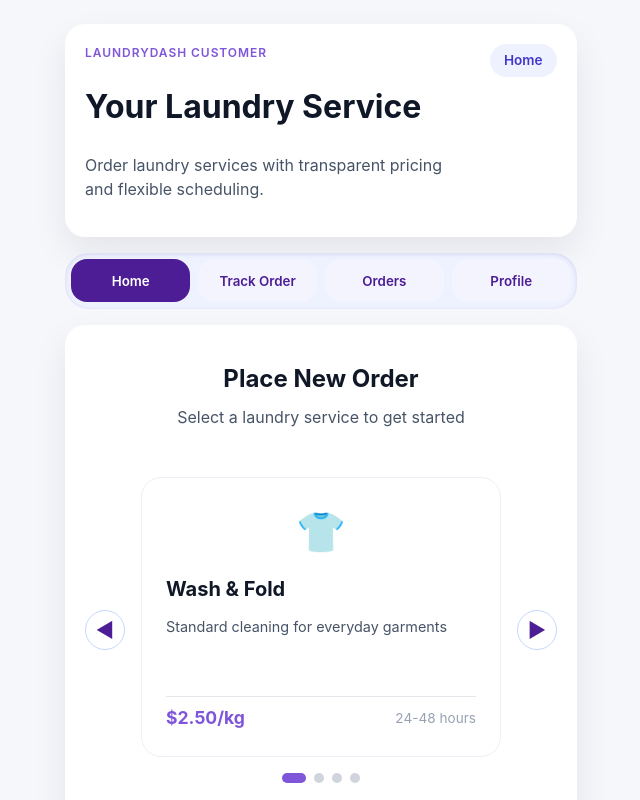
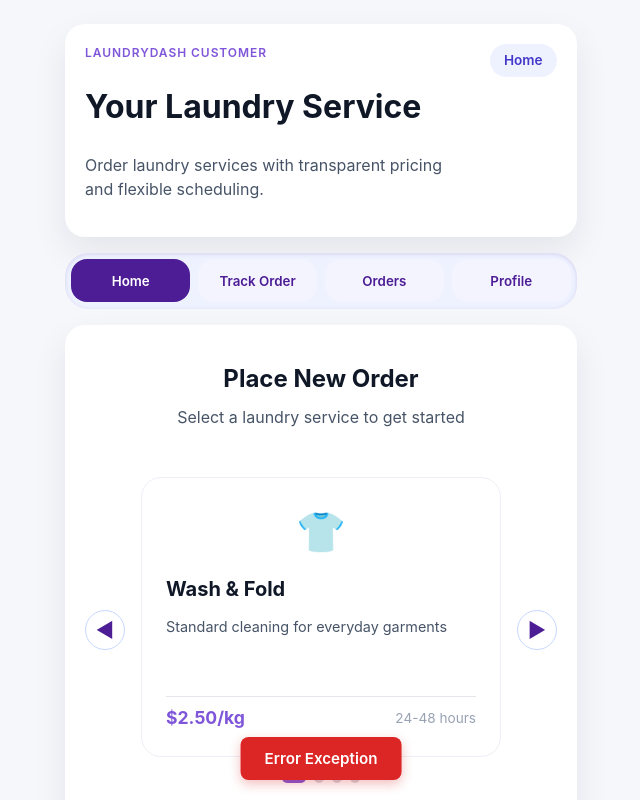
Before and after one commit to Path-yang/IS2102-group-project, a React (Vite) app in the folder laundrydash-app/: page /customer in a window 1280 px wide. Shown: the top 800 px of the page, without its empty margins (319-959 px from the left). Built offline with nearby package versions, Linux system fonts and the light colour scheme.

Commit message:
Add error exception button and error customer page with discount code error handling

```diff
--- a/laundrydash-app/src/App.css
+++ b/laundrydash-app/src/App.css
@@ -1855,3 +1855,68 @@ main {
   background: rgba(0, 0, 0, 0.9);
   font-size: 0.95rem;
 }
+
+/* Error Exception Button */
+.error-exception-btn {
+  position: fixed;
+  bottom: 20px;
+  left: 50%;
+  transform: translateX(-50%);
+  padding: 12px 24px;
+  background: #dc2626;
+  color: white;
+  border: none;
+  border-radius: 8px;
+  font-weight: 600;
+  font-size: 0.95rem;
+  cursor: pointer;
+  box-shadow: 0 4px 12px rgba(220, 38, 38, 0.3);
+  z-index: 1000;
+  transition: all 0.2s;
+}
+
+.error-exception-btn:hover {
+  background: #b91c1c;
+  transform: translateX(-50%) translateY(-2px);
+  box-shadow: 0 6px 16px rgba(220, 38, 38, 0.4);
+}
+
+.error-exception-btn:active {
+  transform: translateX(-50%) translateY(0);
+  box-shadow: 0 2px 8px rgba(220, 38, 38, 0.3);
+}
+
+/* Error Customer Page */
+.error-customer-content {
+  max-width: 600px;
+  margin: 0 auto;
+  text-align: center;
+  padding: 2rem 0;
+}
+
+.error-customer-content h2 {
+  margin-bottom: 1rem;
+  color: #0f172a;
+}
+
+.error-customer-content p {
+  color: #475467;
+  margin-bottom: 2rem;
+}
+
+.error-actions {
+  display: flex;
+  flex-direction: column;
+  gap: 1rem;
+  margin-top: 2rem;
+}
+
+.error-trigger {
+  background: #fef2f2 !important;
+  color: #dc2626 !important;
+  border: 2px solid #dc2626 !important;
+}
+
+.error-trigger:hover {
+  background: #fee2e2 !important;
+}
--- a/laundrydash-app/src/App.tsx
+++ b/laundrydash-app/src/App.tsx
@@ -3,6 +3,7 @@ import './App.css';
 import CustomerApp from './pages/CustomerApp';
 import DriverApp from './pages/DriverApp';
 import Home from './pages/Home';
+import ErrorCustomer from './pages/ErrorCustomer';
 
 const App = () => {
   return (
@@ -10,6 +11,7 @@ const App = () => {
       <Route path="/" element={<Home />} />
       <Route path="/driver" element={<DriverApp />} />
       <Route path="/customer" element={<CustomerApp />} />
+      <Route path="/error-customer" element={<ErrorCustomer />} />
     </Routes>
   );
 };
--- a/laundrydash-app/src/pages/CustomerApp.tsx
+++ b/laundrydash-app/src/pages/CustomerApp.tsx
@@ -1,5 +1,5 @@
 import { useState } from 'react';
-import { Link } from 'react-router-dom';
+import { Link, useNavigate } from 'react-router-dom';
 
 type TabKey = 'home' | 'track' | 'orders' | 'profile';
 
@@ -141,6 +141,7 @@ const orderHistorySeed: Order[] = [
 ];
 
 const CustomerApp = () => {
+  const navigate = useNavigate();
   const [activeTab, setActiveTab] = useState<TabKey>('home');
   const [orderStep, setOrderStep] = useState<OrderFormStep>('service');
   const [selectedService, setSelectedService] = useState<Service | null>(null);
@@ -1073,6 +1074,15 @@ const CustomerApp = () => {
           </button>
         </section>
       )}
+
+      {/* Error Exception Button - Fixed at bottom */}
+      <button
+        type="button"
+        className="error-exception-btn"
+        onClick={() => navigate('/error-customer')}
+      >
+        Error Exception
+      </button>
     </main>
   );
 };
--- /dev/null
+++ b/laundrydash-app/src/pages/ErrorCustomer.tsx
@@ -0,0 +1,54 @@
+import { useNavigate } from 'react-router-dom';
+
+const ErrorCustomer = () => {
+  const navigate = useNavigate();
+
+  const handleShowDiscountError = () => {
+    alert('Invalid/Expired Discount Code');
+  };
+
+  const handleGoHome = () => {
+    navigate('/customer');
+  };
+
+  return (
+    <main className="driver-app">
+      <header className="driver-header">
+        <div>
+          <p className="eyebrow">Error Handling</p>
+          <h1>Customer Error Exception</h1>
+          <p className="subtitle">
+            Test error scenarios and exceptions
+          </p>
+        </div>
+      </header>
+
+      <section className="panel">
+        <div className="error-customer-content">
+          <h2>Error Exception Testing</h2>
+          <p>Use the buttons below to test different error scenarios:</p>
+
+          <div className="error-actions">
+            <button
+              type="button"
+              className="primary-action full"
+              onClick={handleGoHome}
+            >
+              Home
+            </button>
+
+            <button
+              type="button"
+              className="secondary-action full error-trigger"
+              onClick={handleShowDiscountError}
+            >
+              Invalid/Expired Discount Code
+            </button>
+          </div>
+        </div>
+      </section>
+    </main>
+  );
+};
+
+export default ErrorCustomer;
```
